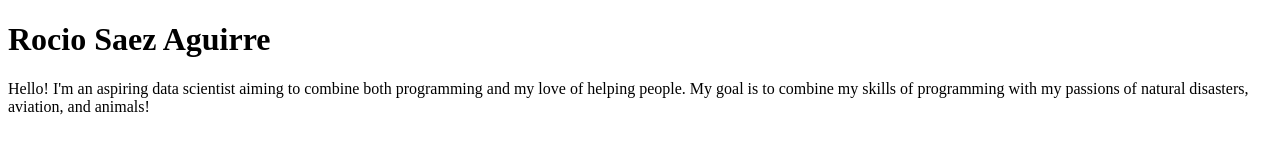
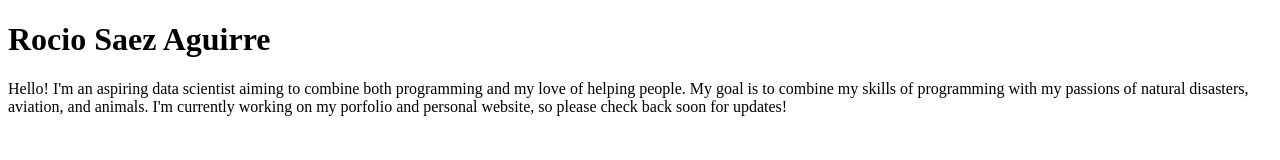
Before and after one commit to RocioSAguirre/Portfolio, a plain HTML site: page index.html in a window 1280 px wide. Drawn offline with Linux system fonts and the light colour scheme.

Commit message:
updated bio section
added how my portfolio will update on the bio section.

```diff
--- a/index.html
+++ b/index.html
@@ -6,7 +6,10 @@
     <title>Rocio Saez Aguirre: Personal Site & Portfolio</title>
 </head>
 <h1>Rocio Saez Aguirre</h1>
-<p>Hello! I'm an aspiring data scientist aiming to combine both programming and my love of helping people. My goal is to combine my skills of programming with my passions of natural disasters, aviation, and animals!  </p>
+<p>Hello! I'm an aspiring data scientist aiming to combine both programming
+    and my love of helping people. My goal is to combine my skills of programming
+    with my passions of natural disasters, aviation, and animals. I'm currently
+    working on my porfolio and personal website, so please check back soon for updates!  </p>
 <body>
 
 </body>
```
